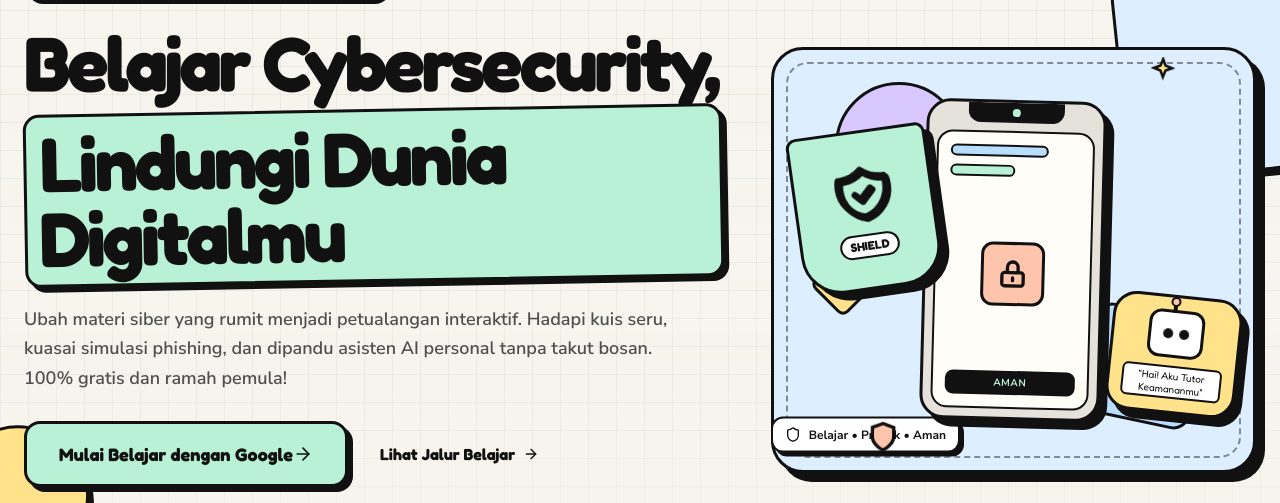
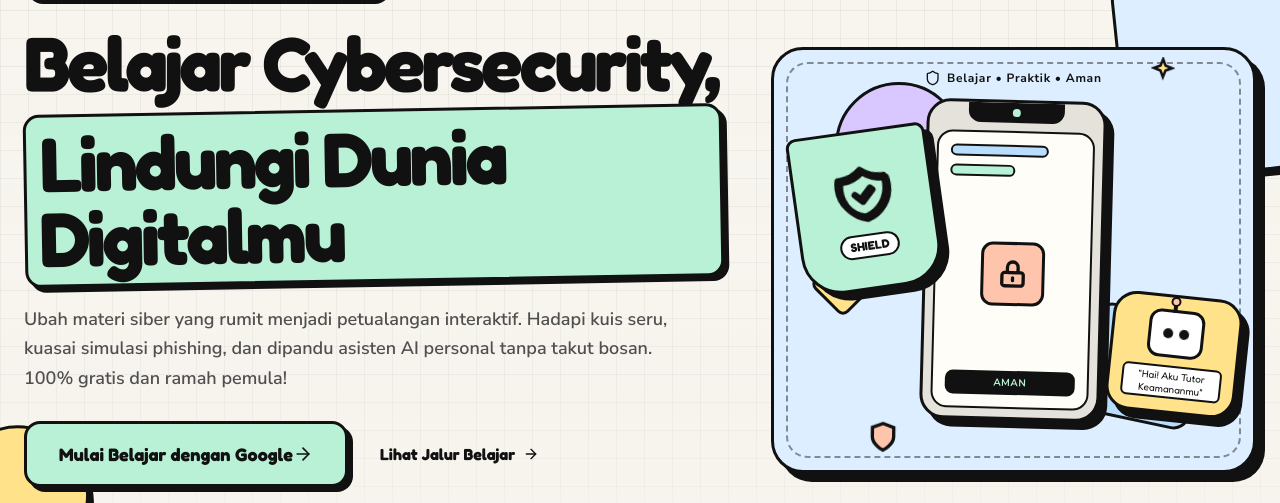
Before and after one commit to salmanfidinillah/cyber-academy, a React (Vite) app: page / in a window 1280 px wide. Shown: the part 184-687 px from the top of the page. Built offline with nearby package versions, Linux system fonts and the light colour scheme; no server answers.

Commit message:
fix: finalize landing hero label placement

```diff
--- a/src/components/LandingPage.tsx
+++ b/src/components/LandingPage.tsx
@@ -184,16 +184,14 @@ export const LandingPage: React.FC<LandingPageProps> = ({ onNavigate }) => {
             transition={{ duration: shouldReduceMotion ? 0 : 0.62, delay: shouldReduceMotion ? 0 : 0.18, ease: [0.16, 1, 0.3, 1] }}
           >
             <div className="landing-hero-illustration-shell w-full">
+              <span
+                className="pointer-events-none absolute left-1/2 top-0.5 z-20 flex -translate-x-1/2 items-center gap-1.5 whitespace-nowrap bg-[var(--landing-blue-soft)] px-1 text-[10px] font-bold tracking-[0.06em] sm:top-5 sm:bg-transparent sm:px-0 sm:text-xs"
+                aria-hidden="true"
+              >
+                <Shield className="size-4" /> Belajar • Praktik • Aman
+              </span>
               <HeroIllustration />
             </div>
-            <motion.div
-              className="landing-floating-note absolute bottom-4 left-0 hidden items-center gap-2 rounded-xl border-2 border-brand-border bg-white px-3 py-2 text-xs font-bold shadow-[4px_4px_0_#111111] sm:flex"
-              aria-hidden="true"
-              animate={shouldReduceMotion ? undefined : { y: [0, -5, 0] }}
-              transition={{ duration: 4.8, repeat: Infinity, ease: "easeInOut" }}
-            >
-              <Shield className="size-4" /> Belajar • Praktik • Aman
-            </motion.div>
           </motion.div>
         </div>
       </section>
```
